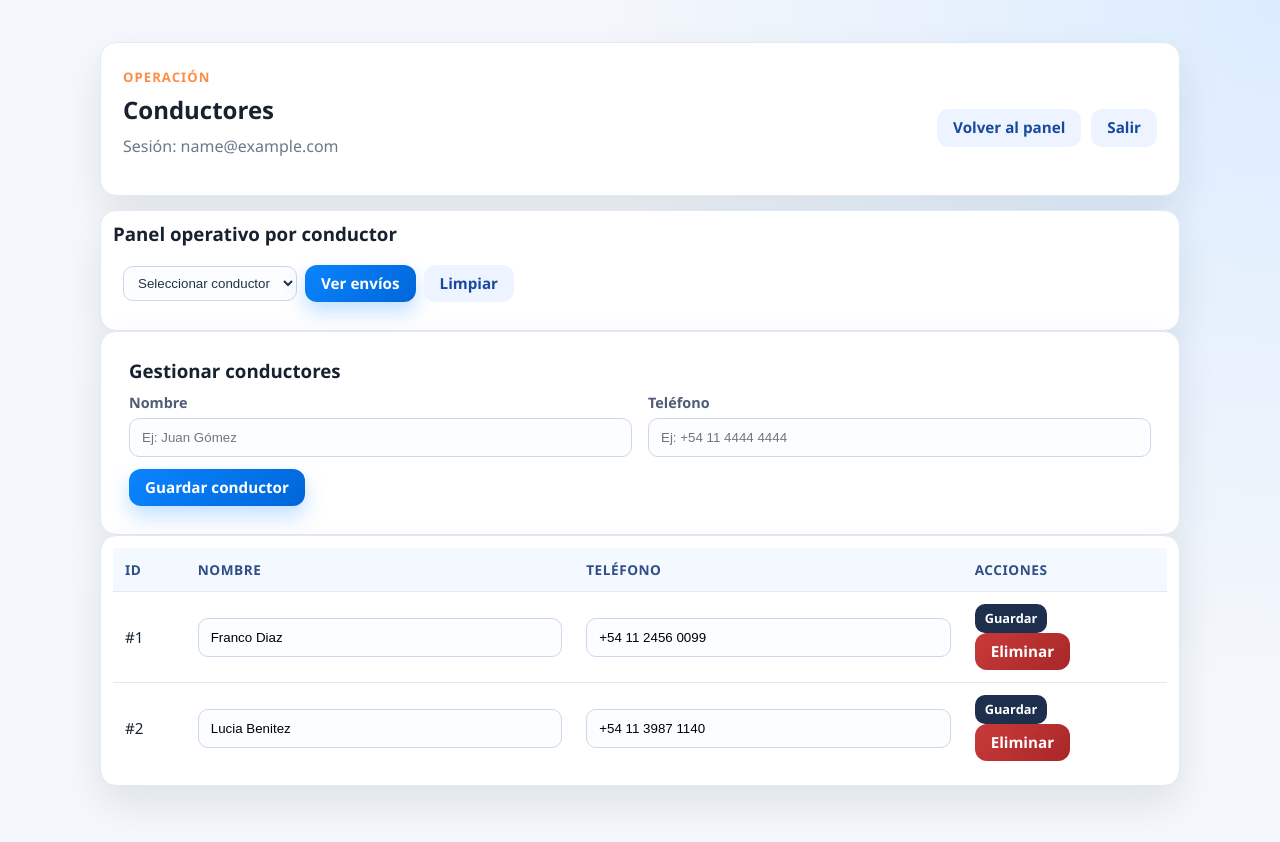
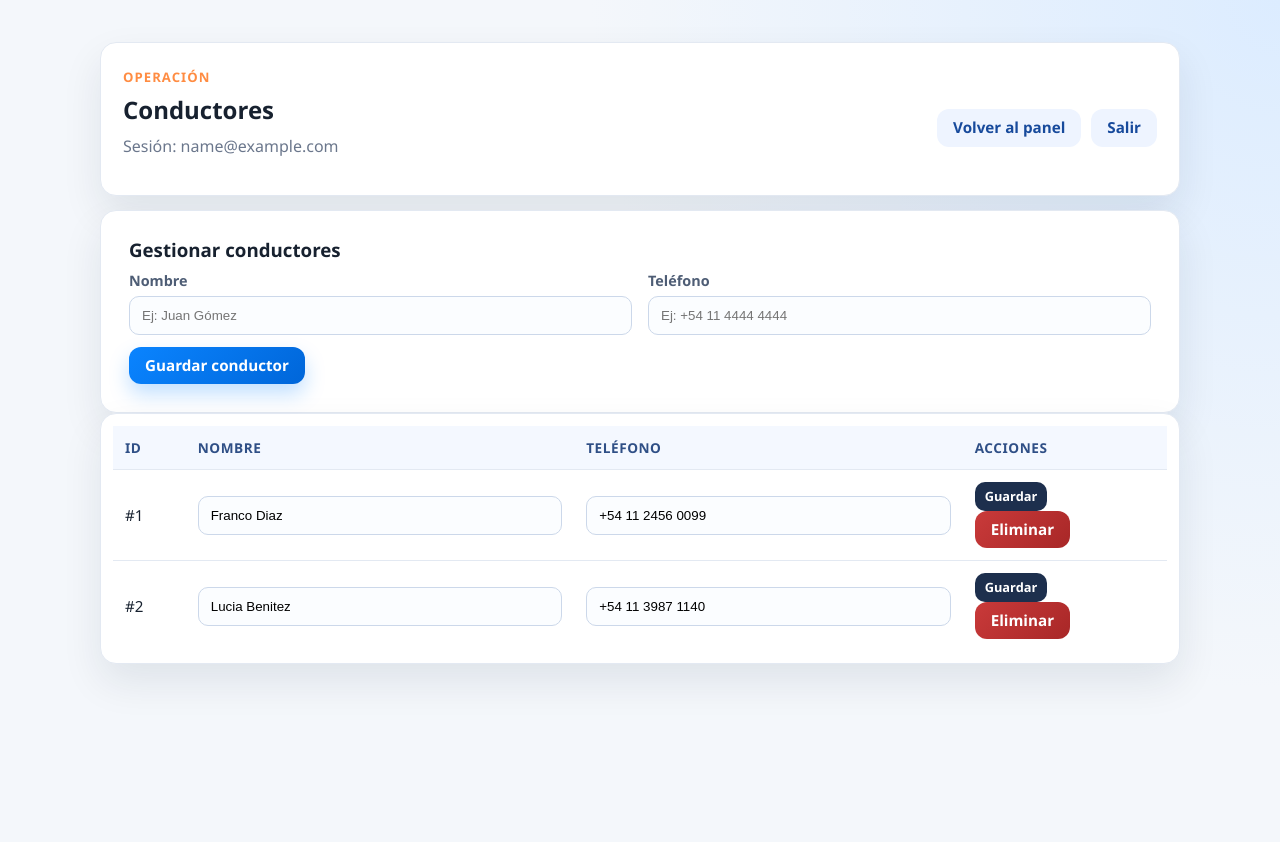
Before and after one commit to josemanuelweb/logistica_rutaexpress, a FastAPI app: page /conductores in a window 1280 px wide. Run offline with FastAPI, Linux system fonts and the light colour scheme; the visitor is signed in with stand-in values (Sample User, id 1); data comes from the database, SQL or seed files in the repository.

Commit message:
refactor: remove duplicated conductor operational panel

```diff
--- a/main.py
+++ b/main.py
@@ -237,39 +237,15 @@ def dashboard(request: Request, estado: str = "", q: str = "", conductor: str =
 
 
 @app.get("/conductores", response_class=HTMLResponse)
-def conductores_page(request: Request, conductor: str = ""):
+def conductores_page(request: Request):
     auth_redirect = login_required(request)
     if auth_redirect:
         return auth_redirect
-
-    conductor_id = int(conductor) if conductor.strip().isdigit() else None
 
     conn = get_db()
     conductores = conn.execute(
         "SELECT id, nombre, telefono FROM conductores ORDER BY nombre ASC"
     ).fetchall()
-    conductor_seleccionado = None
-    envios_conductor = []
-    if conductor_id:
-        conductor_seleccionado = conn.execute(
-            "SELECT id, nombre, telefono FROM conductores WHERE id = ?",
-            (conductor_id,),
-        ).fetchone()
-        if conductor_seleccionado:
-            envios_conductor = conn.execute(
-                """
-                SELECT *
-                FROM envios
-                WHERE conductor_id = ?
-                ORDER BY CASE estado
-                    WHEN 'pendiente' THEN 1
-                    WHEN 'en_ruta' THEN 2
-                    WHEN 'entregado' THEN 3
-                    ELSE 4
-                END, id DESC
-                """,
-                (conductor_id,),
-            ).fetchall()
     conn.close()
 
     return templates.TemplateResponse(
@@ -277,9 +253,6 @@ def conductores_page(request: Request, conductor: str = ""):
         {
             "request": request,
             "conductores": conductores,
-            "conductor_seleccionado": conductor_seleccionado,
-            "envios_conductor": envios_conductor,
-            "filtro_conductor_panel": conductor_id,
             "usuario_email": request.session.get("user_email", ""),
         },
     )
@@ -431,7 +404,7 @@ def acceso_conductor_page(request: Request):
     if auth_redirect:
         return auth_redirect
 
-    return RedirectResponse("/conductores", status_code=303)
+    return RedirectResponse("/dashboard", status_code=303)
 
 
 @app.post("/acceso-conductor")
@@ -440,7 +413,7 @@ def acceso_conductor(request: Request, conductor_id: int = Form(...)):
     if auth_redirect:
         return auth_redirect
 
-    return RedirectResponse(f"/conductores?conductor={conductor_id}", status_code=303)
+    return RedirectResponse(f"/dashboard?conductor={conductor_id}", status_code=303)
 
 
 @app.get("/conductor/{conductor_id}", response_class=HTMLResponse)
@@ -449,7 +422,7 @@ def panel_conductor(request: Request, conductor_id: int):
     if auth_redirect:
         return auth_redirect
 
-    return RedirectResponse(f"/conductores?conductor={conductor_id}", status_code=303)
+    return RedirectResponse(f"/dashboard?conductor={conductor_id}", status_code=303)
 
 
 @app.post("/conductor/{conductor_id}/envio/{envio_id}/estado")
@@ -466,7 +439,7 @@ def actualizar_estado_conductor(
     estado_normalizado = estado.strip().lower().replace(" ", "_")
 
     if estado_normalizado not in ESTADOS_VALIDOS:
-        return RedirectResponse(f"/conductores?conductor={conductor_id}", status_code=303)
+        return RedirectResponse(f"/dashboard?conductor={conductor_id}", status_code=303)
 
     conn = get_db()
     conn.execute(
@@ -476,4 +449,4 @@ def actualizar_estado_conductor(
     conn.commit()
     conn.close()
 
-    return RedirectResponse(f"/conductores?conductor={conductor_id}", status_code=303)
+    return RedirectResponse(f"/dashboard?conductor={conductor_id}", status_code=303)
--- a/templates/conductores.html
+++ b/templates/conductores.html
@@ -18,71 +18,6 @@
         <a class="btn btn-secondary" href="/dashboard">Volver al panel</a>
         <a class="btn btn-secondary" href="/logout">Salir</a>
       </div>
-    </section>
-
-    <section class="card table-card">
-      <h3>Panel operativo por conductor</h3>
-      <form method="get" action="/conductores" class="filters-bar">
-        <select name="conductor" class="status-select" required>
-          <option value="">Seleccionar conductor</option>
-          {% for conductor in conductores %}
-          <option value="{{ conductor.id }}" {% if filtro_conductor_panel == conductor.id %}selected{% endif %}>{{ conductor.nombre }}</option>
-          {% endfor %}
-        </select>
-        <button type="submit" class="btn btn-primary">Ver envíos</button>
-        <a class="btn btn-secondary" href="/conductores">Limpiar</a>
-      </form>
-
-      {% if conductor_seleccionado %}
-      <p class="muted">
-        Conductor seleccionado: <strong>{{ conductor_seleccionado.nombre }}</strong>
-        {% if conductor_seleccionado.telefono %} - {{ conductor_seleccionado.telefono }}{% endif %}
-      </p>
-      <div class="table-wrap">
-        <table>
-          <thead>
-            <tr>
-              <th>ID</th>
-              <th>Cliente</th>
-              <th>Teléfono</th>
-              <th>Retiro</th>
-              <th>Entrega</th>
-              <th>Estado</th>
-              <th>Acción</th>
-            </tr>
-          </thead>
-          <tbody>
-            {% for envio in envios_conductor %}
-            <tr>
-              <td>#{{ envio.id }}</td>
-              <td>{{ envio.cliente }}</td>
-              <td>{{ envio.telefono }}</td>
-              <td>{{ envio.direccion_retiro }}</td>
-              <td>{{ envio.direccion_entrega }}</td>
-              <td>
-                <span class="badge badge-{{ envio.estado|lower|replace(' ', '_') }}">
-                  {{ envio.estado|replace('_', ' ')|title }}
-                </span>
-              </td>
-              <td>
-                <form method="post" action="/conductor/{{ conductor_seleccionado.id }}/envio/{{ envio.id }}/estado" class="status-form">
-                  <select name="estado" class="status-select">
-                    <option value="pendiente" {% if envio.estado == "pendiente" %}selected{% endif %}>Pendiente</option>
-                    <option value="en_ruta" {% if envio.estado == "en_ruta" %}selected{% endif %}>En ruta</option>
-                    <option value="entregado" {% if envio.estado == "entregado" %}selected{% endif %}>Entregado</option>
-                  </select>
-                  <button type="submit" class="btn btn-mini">Guardar</button>
-                </form>
-              </td>
-            </tr>
-            {% endfor %}
-          </tbody>
-        </table>
-      </div>
-      {% if envios_conductor|length == 0 %}
-      <p class="empty-state">Este conductor no tiene envíos asignados.</p>
-      {% endif %}
-      {% endif %}
     </section>
 
     <section class="card form-card">
```
Also changed, not shown: tests/test_app.py (+2 -2 lines).
